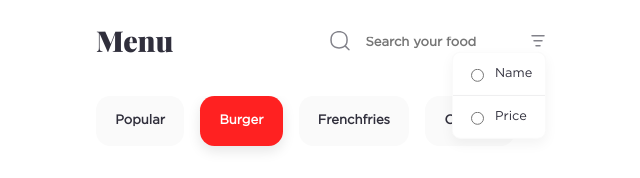
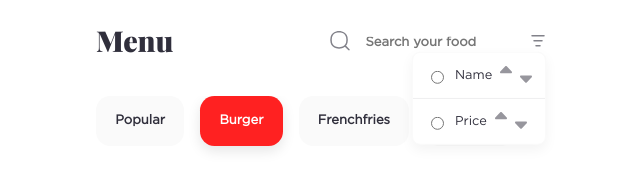
Before and after one commit to kore4lyf/theodinproject, a plain HTML site: page food-delivery/restaurant.html in a window 1280 px wide. Shown: the part 378-556 px from the top of the page, 319-959 px from the left. Drawn offline with Linux system fonts and the light colour scheme.

Commit message:
food-delivery: Change ascending and descending words to symbols

```diff
--- a/food-delivery/assets/script/script.js
+++ b/food-delivery/assets/script/script.js
@@ -834,11 +834,14 @@ eventLoader();
  * @input : this is/are the characters entered by the user
  */
 function sortSearch(sortIcon, domContainer, domItems, inDescendingOrder) {
-  console.log(domItems);
+  console.log([...domItems]);
   // Highlight icon when clicked
   if(inDescendingOrder) {
     sortIcon.classList.add("active");
 
+    function reverseElemByName(domItems) {
+
+    }
     const numOfItemsInDOM = domItems.length - 1;
 
     // Create document fragment
--- a/food-delivery/assets/style/style.css
+++ b/food-delivery/assets/style/style.css
@@ -779,6 +779,16 @@ img.restaurant-profile {
   background: red;
 }
 
+.sort-order {
+  width: 12px;
+  fill: var(--clr-dark);
+}
+
+.sort-order.active {
+  fill: var(--clr-accent);
+  fill-opacity: 1;
+}
+
   /* +++++++++++++++++++++
         product.html
     +++++++++++++++++++++ */
--- a/food-delivery/restaurant.html
+++ b/food-delivery/restaurant.html
@@ -79,10 +79,32 @@
 
           <ul class="sort-options shadow" type="none">
             <li class="sort-option">
-              <input type="radio" value="name" name="sort"> <label for="sort"> Name </label>
+              <input type="radio" value="name" name="sort">
+              <label for="sort"> Name </label>
+              <span class="sort-order">
+                <svg xmlns="http://www.w3.org/2000/svg" viewBox="0 0 320 512">
+                  <path d="M27.66 224h264.7c24.6 0 36.89-29.78 19.54-47.12l-132.3-136.8c-5.406-5.406-12.47-8.107-19.53-8.107c-7.055 0-14.09 2.701-19.45 8.107L8.119 176.9C-9.229 194.2 3.055 224 27.66 224z"/>
+                </svg>
+              </span>
+              <span class="sort-order">
+                <svg xmlns="http://www.w3.org/2000/svg" viewBox="0 0 320 512">
+                  <path d="M311.9 335.1l-132.4 136.8C174.1 477.3 167.1 480 160 480c-7.055 0-14.12-2.702-19.47-8.109l-132.4-136.8C-9.229 317.8 3.055 288 27.66 288h264.7C316.9 288 329.2 317.8 311.9 335.1z"/>
+                </svg>
+              </span>
             </li>
             <li class="sort-option">
-              <input type="radio" value="price" name="sort"> <label for="sort"> Price </label>
+              <input type="radio" value="price" name="sort">
+              <label for="sort"> Price </label>
+              <span class="sort-order">
+                <svg xmlns="http://www.w3.org/2000/svg" viewBox="0 0 320 512">
+                  <path d="M27.66 224h264.7c24.6 0 36.89-29.78 19.54-47.12l-132.3-136.8c-5.406-5.406-12.47-8.107-19.53-8.107c-7.055 0-14.09 2.701-19.45 8.107L8.119 176.9C-9.229 194.2 3.055 224 27.66 224z"/>
+                </svg>
+              </span>
+              <span class="sort-order">
+                <svg xmlns="http://www.w3.org/2000/svg" viewBox="0 0 320 512">
+                  <path d="M311.9 335.1l-132.4 136.8C174.1 477.3 167.1 480 160 480c-7.055 0-14.12-2.702-19.47-8.109l-132.4-136.8C-9.229 317.8 3.055 288 27.66 288h264.7C316.9 288 329.2 317.8 311.9 335.1z"/>
+                </svg>
+              </span>
             </li>
           </ul>
 
```
